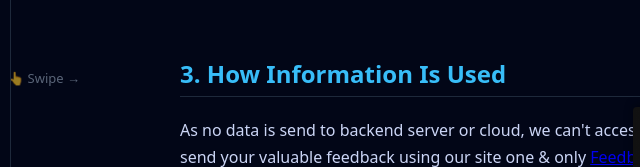
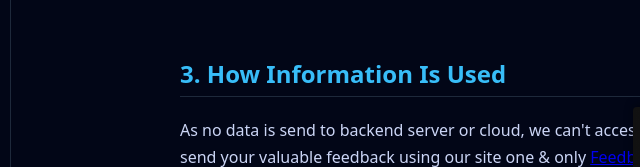
Before and after one commit to Akshat-881236/TrackerJS, a plain HTML site: page privacy.htm in a window 1280 px wide. Shown: the part 633-800 px from the top of the page, 0-640 px from the left. Drawn offline with Linux system fonts and the light colour scheme; a script that the page names is missing.

Commit message:
Enhance UI

```diff
--- a/privacy.htm
+++ b/privacy.htm
@@ -185,8 +185,6 @@ footer a:hover{ color:#38bdf8; }
   <a href="usage-manual.htm">Usage Manual</a>
 </nav>
 
-<div class="swipe-hint">👆 Swipe →</div>
-
 <!-- ================= MAIN ================= -->
 <main>
 
```
Also changed, not shown: terms.htm (+0 -2 lines), usage-manual.htm (+0 -2 lines).
